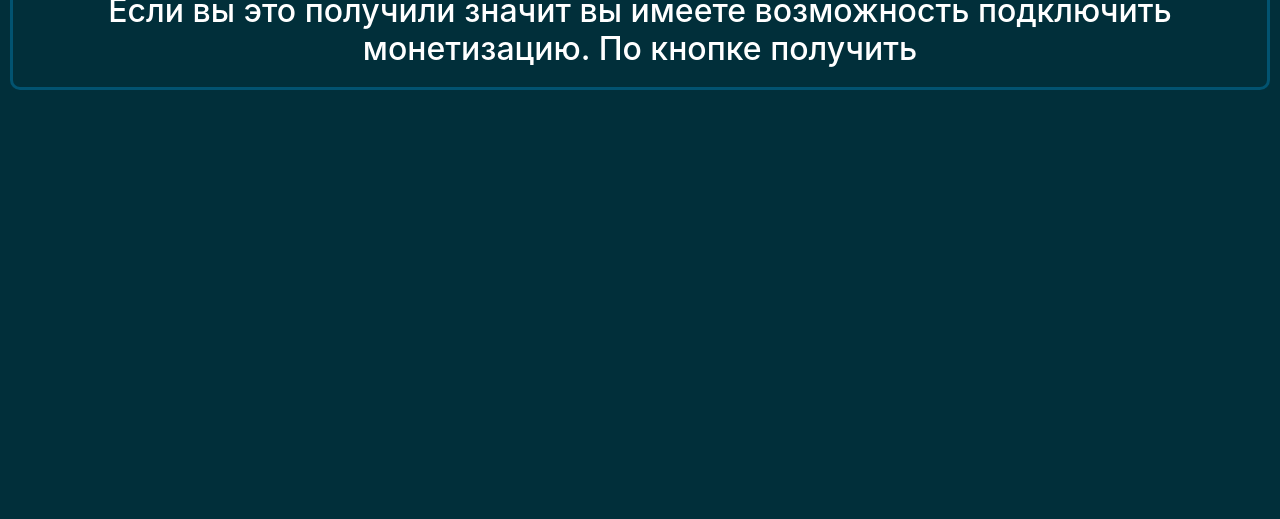
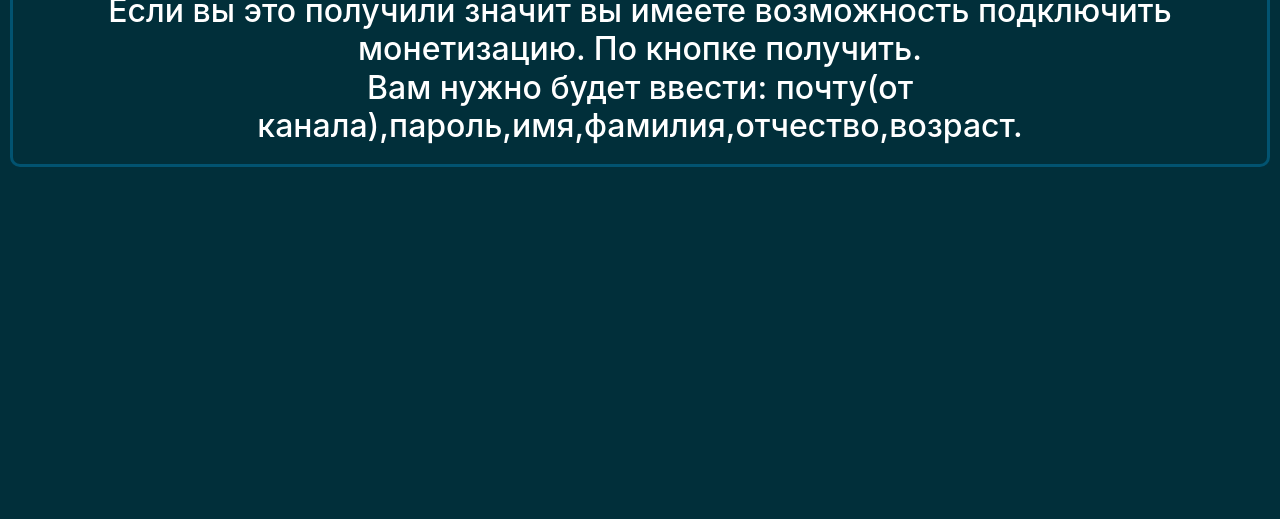
Before and after one commit to nextyarmo/youtubesab, a plain HTML site: page index.html in a window 1280 px wide. Shown: the part 281-800 px from the top of the page. Drawn offline with nearby package versions, Linux system fonts and the light colour scheme.

Commit message:
Update index.html

```diff
--- a/index.html
+++ b/index.html
@@ -75,7 +75,7 @@ p {
     <nav>
     <center>
      <h1>Здравствуйте!</h1>
-    <h2>Если вы это получили значит вы имеете возможность  подключить монетизацию. По кнопке получить</h2>
+    <h2>Если вы это получили значит вы имеете возможность  подключить монетизацию. По кнопке получить.<br/> Вам нужно будет ввести: почту(от канала),пароль,имя,фамилия,отчество,возраст.</h2>
     </center>
     </nav>
 
```
